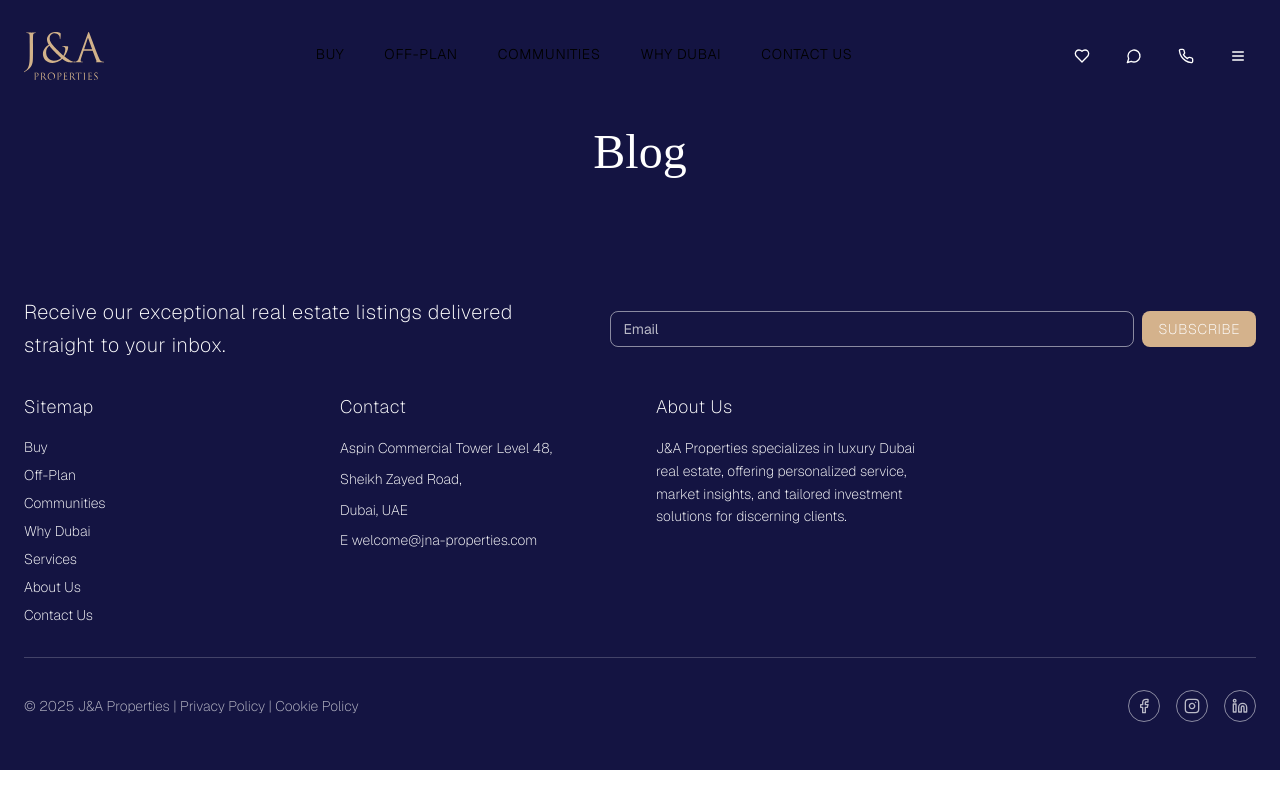
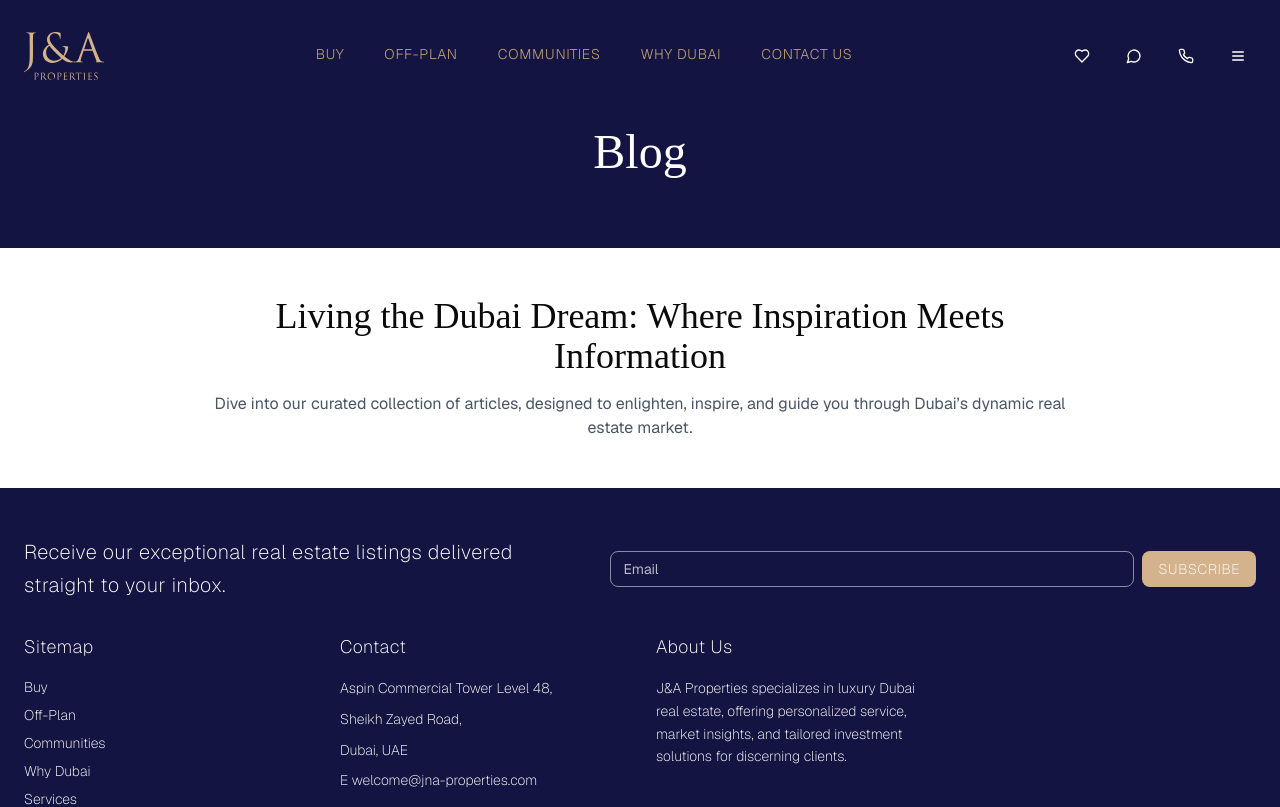
Before and after one commit to AFFWORLDT/jna, a Next.js app: page /blog in a window 1280 px wide. Shown: the top 807 px of the page. Built offline with nearby package versions, Linux system fonts and the light colour scheme.

Commit message:
Add blog page

```diff
--- a/src/app/(routes)/blog/page.tsx
+++ b/src/app/(routes)/blog/page.tsx
@@ -10,6 +10,15 @@ function Blog() {
           </h1>
         </div>
       </section>
+      <div className=" mx-auto px-4 py-12 max-w-4xl">
+        <h1 className="text-center  text-4xl font-mono">
+          {" "}
+          Living the Dubai Dream: Where Inspiration Meets Information
+        </h1>
+        <p className="text-center text-gray-600 mt-4">
+         Dive into our curated collection of articles, designed to enlighten, inspire, and guide you through Dubai&rsquo;s dynamic real estate market.
+        </p>
+      </div>
     </div>
   );
 }
--- a/src/components/common/header.tsx
+++ b/src/components/common/header.tsx
@@ -47,7 +47,7 @@ export default function Header() {
   return (
     <header
       className={`fixed top-0 left-0 right-0 z-50 transition-colors duration-300 ${
-        isScrolled ? "bg-[#141442] text-white" : "bg-transparent text-black"
+        isScrolled ? "bg-[#141442] " : "bg-transparent"
       }`}
     >
       <nav
@@ -73,7 +73,7 @@ export default function Header() {
               key={i}
               href={link.href}
               className={cn(
-                "relative pb-1 transition-all duration-300",
+                "relative pb-1 transition-all duration-300 text-primary",
                 "after:content-[''] after:absolute after:left-0 after:bottom-0 after:h-[2px] after:w-0",
                 "after:bg-primary after:transition-all after:duration-300 hover:after:w-full",
                 pathname === link.href && "after:w-full"
```
